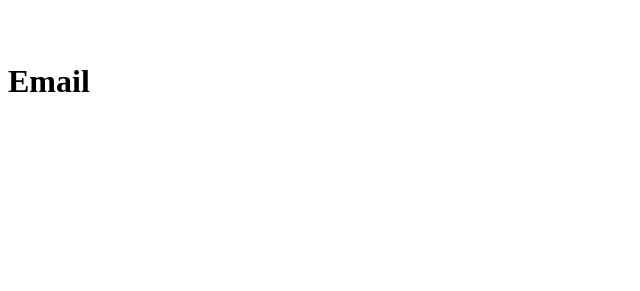
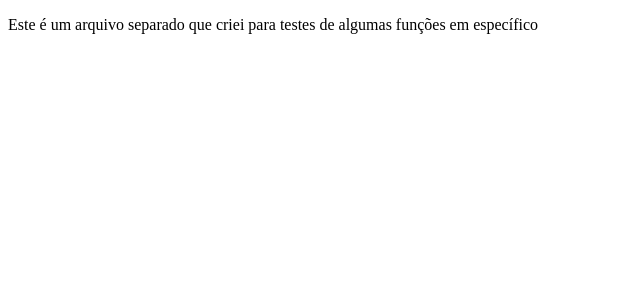
Before and after one commit to llKirallkx/Contatos, a plain HTML site: page home.html in a window 1280 px wide. Shown: the whole page, without its empty margins (0-640 px from the left). Drawn offline with Linux system fonts and the light colour scheme.

Commit message:
Add files via upload

```diff
--- a/home.html
+++ b/home.html
@@ -4,39 +4,9 @@
     <meta charset="UTF-8">
     <meta http-equiv="X-UA-Compatible" content="IE=edge">
     <meta name="viewport" content="width=device-width, initial-scale=1.0">
-    <title>Document</title>
-    <style>
-        .botao{
-            width: 50vh;
-            height: 15vh;
-            overflow: hidden;
-
-        }
-        .botao:hover{
-            height: 35vh;
-            transition: 600ms;
-        }
-    </style>
-    <script>
-function copyToClipBoard() {
-
-var content = document.getElementById('text');
-
-content.select();
-document.execCommand('copy');
-
-console.log('texto copiado')
-}
-    </script>
+    <title>Testes</title>
 </head>
 <body>
-    <div class="botao">
-        <p></p><br/>
-        <h1>Email</h1>
-        <br/><br/>
-        <button onclick="copyToClipBoard()"><p>Click aqui para copiar</p></a><p>Click aqui para enviar Email</p><br/>
-        <textarea id="text">tiagofelipefe@gmail.com</textarea>
-
-    </div>
+    <p>Este é um arquivo separado que criei para testes de algumas funções em específico</p>
 </body>
 </html>
```
